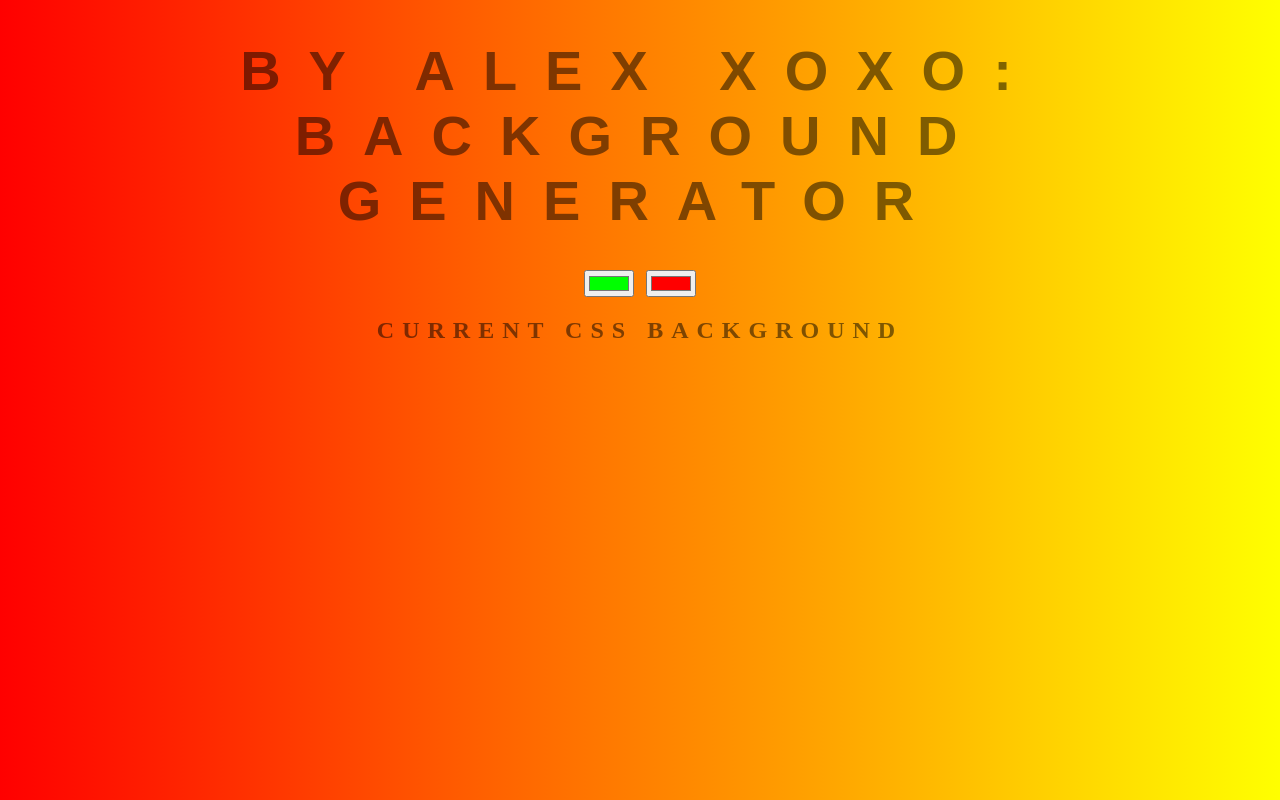
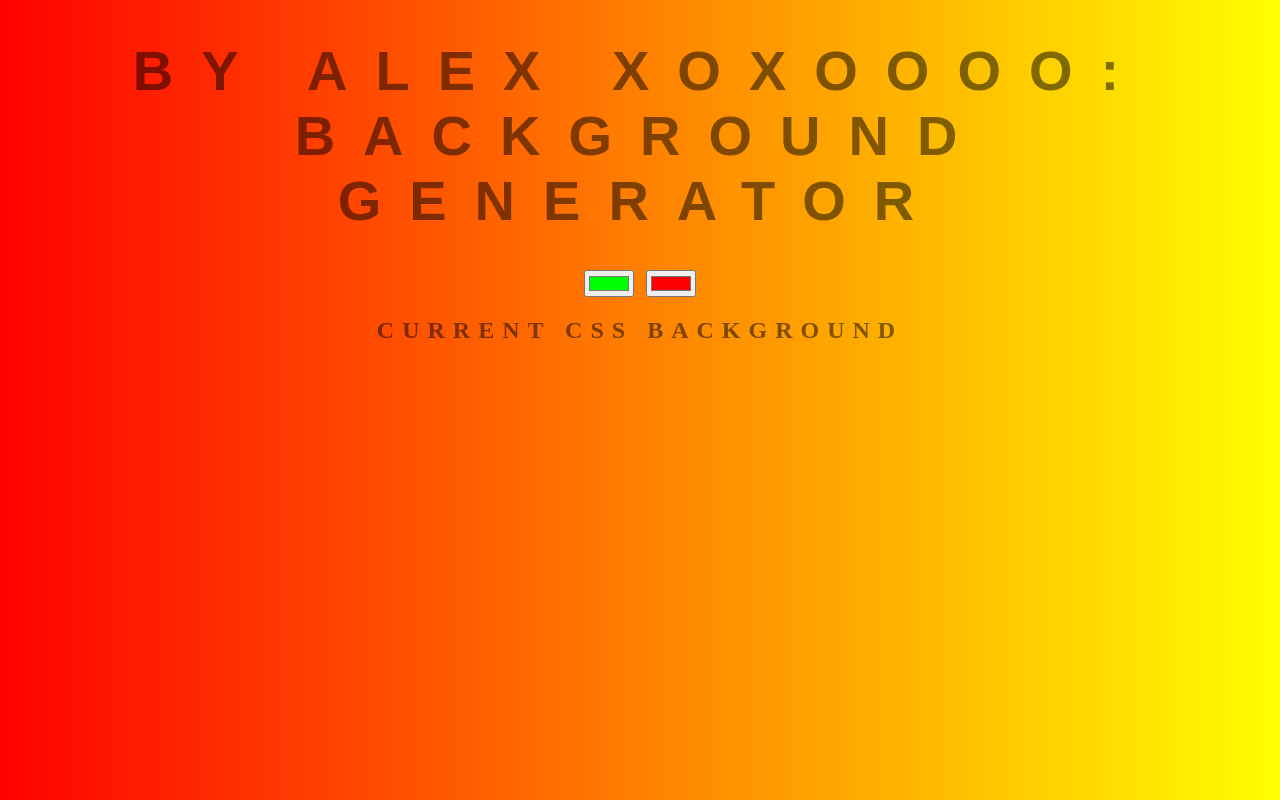
Before and after one commit to Alexp996/background-gradient, a plain HTML site: page index.html in a window 1280 px wide. Drawn offline with Linux system fonts and the light colour scheme.

Commit message:
Changed to xoxo

```diff
--- a/index.html
+++ b/index.html
@@ -5,7 +5,7 @@
 	<link rel="stylesheet" type="text/css" href="style.css">
 </head>
 <body id="gradient">
-	<h1>By Alex xoxo: Background Generator</h1>
+	<h1>By Alex xoxoooo: Background Generator</h1>
 	<input class="color1" type="color" name="color1" value="#00ff00">
 	<input oninput="colorPicker()" class="color2" type="color" name="color2" value="#ff0000">
 	<h2>Current CSS Background</h2>
```
